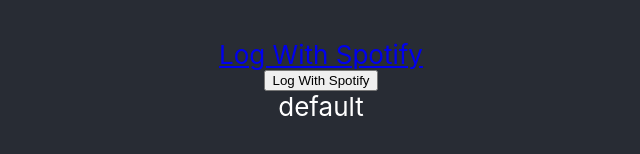
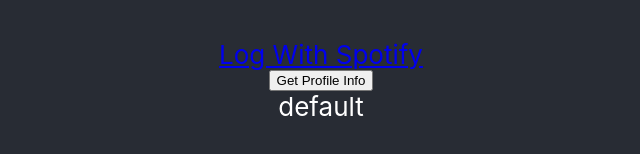
Before and after one commit to lianbwl/spotifylize-front, a React (Create React App) app: page / in a window 1280 px wide. Shown: the part 320-474 px from the top of the page, without its empty margins (319-959 px from the left). Built offline with nearby package versions, Linux system fonts and the light colour scheme.

Commit message:
adjustments for login with spotify

```diff
--- a/src/App.js
+++ b/src/App.js
@@ -1,14 +1,14 @@
 import React, { Component } from "react";
+import axios from "axios";
 import "./App.css";
+import keys from "./keys";
 
 class App extends Component {
 	state = {
 		response: "default"
 	};
 
-	componentDidMount() {
-		// this.callApi().then(res => this.setState({ response: res.express }));
-	}
+	componentDidMount() {}
 
 	btProfile = () => {
 		this.getProfile().then(res =>
@@ -18,11 +18,22 @@
 	};
 
 	getProfile = async () => {
-		const response = await fetch("http://localhost:5000/api/profile");
-		const body = response.json();
-		console.log(body);
-
-		return body;
+		axios
+			.get("http://localhost:5000/api/profile", {
+				headers: {
+					"Access-Control-Allow-Origin": "*",
+					"Content-Type": "application/json"
+				}
+			})
+			.then(function(response) {
+				console.log(response);
+			})
+			.catch(function(error) {
+				console.log(error);
+			})
+			.finally(function() {
+				// always executed
+			});
 	};
 
 	render() {
@@ -30,7 +41,7 @@
 			<div className="App">
 				<header className="App-header">
 					<a href="/api/auth/spotify">Log With Spotify</a>
-					<button onClick={this.btProfile}>Log With Spotify</button>
+					<button onClick={this.getProfile}>Get Profile Info</button>
 					{this.state.response}
 				</header>
 			</div>
--- /dev/null
+++ b/src/keys.js
@@ -0,0 +1,7 @@
+module.exports = {
+	base64_auth:
+		"Nzc1MWJkOWFkMmViNDg2Y2FjZWM2MWYyYjIzYzViZTY6MWM0ODFjOGM0YjRmNGNlMDkwNDVhNmRjMjFmOGNjMzk=",
+	scopes: "user-read-private user-read-email",
+	my_client_id: "7751bd9ad2eb486cacec61f2b23c5be6",
+	redirect_uri: "http://localhost:5000/callback"
+};
```
Also changed, not shown: src/setupProxy.js (+7 -1 lines).
